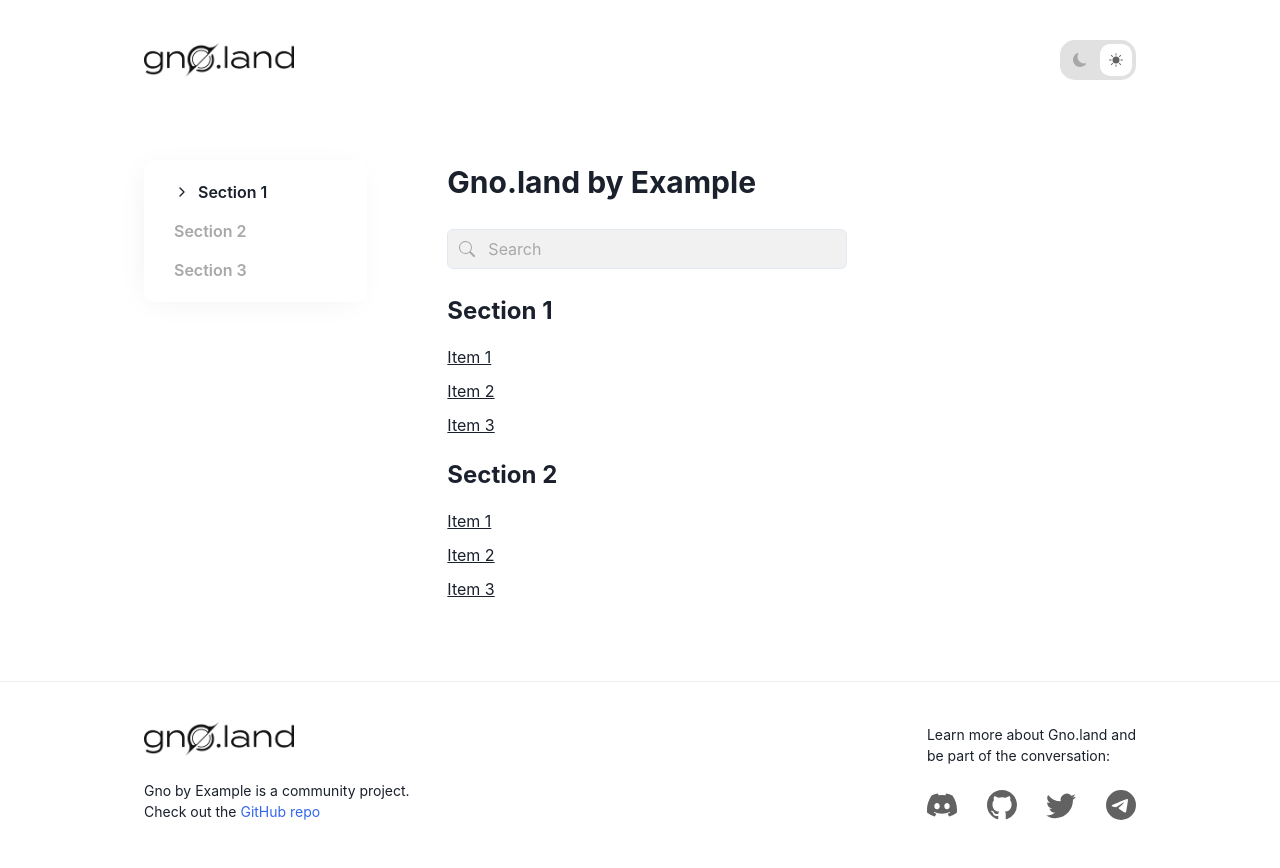
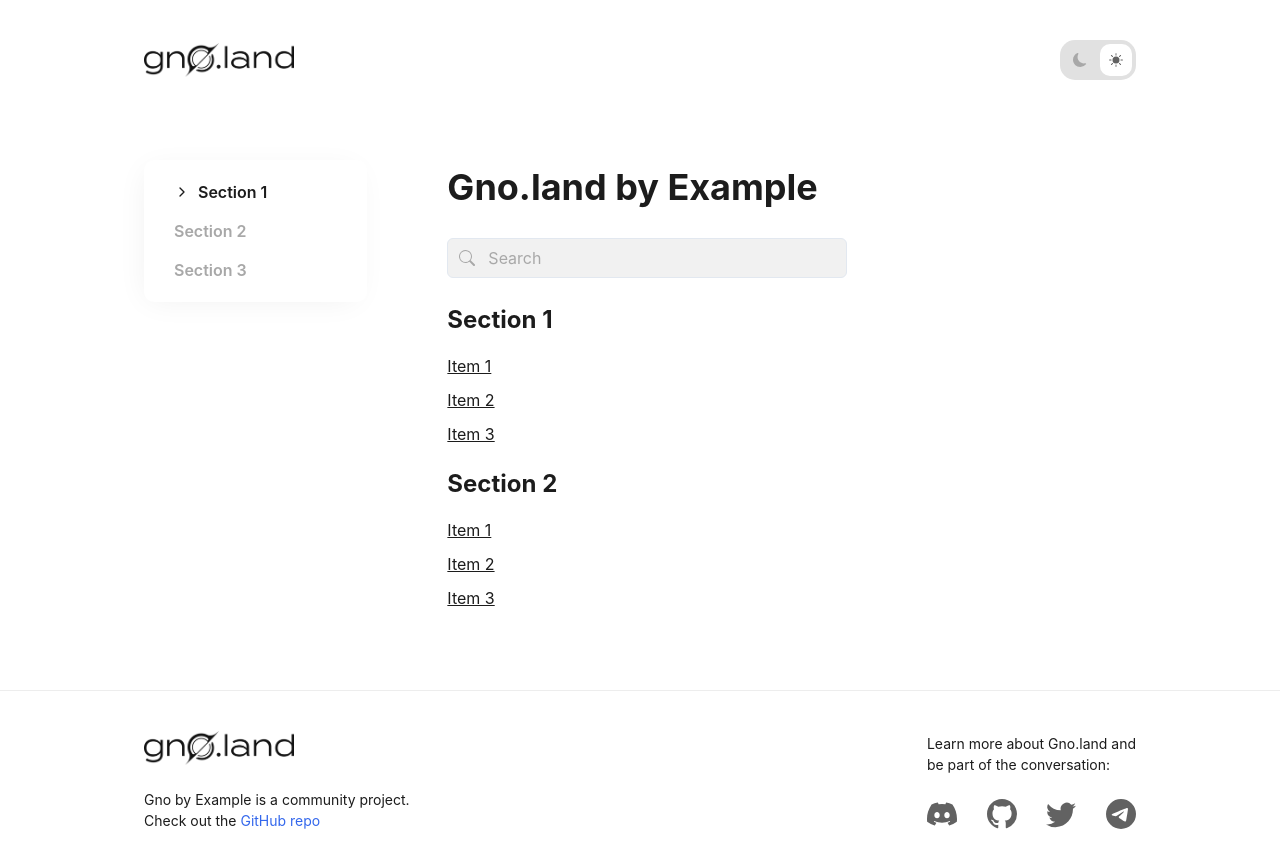
Before and after one commit to gnolang/gno-by-example, a React (Create React App) app: page / in a window 1280 px wide. Shown: the top 868 px of the page. Built offline with nearby package versions, Linux system fonts and the light colour scheme.

Commit message:
Standardize dark mode

```diff
--- a/src/App.tsx
+++ b/src/App.tsx
@@ -1,6 +1,11 @@
 import React from 'react';
-import { ChakraProvider, extendTheme } from '@chakra-ui/react';
+import {
+  ChakraProvider,
+  extendTheme,
+  StyleFunctionProps
+} from '@chakra-ui/react';
 import AppRouter from './router/AppRouter';
+import { mode } from '@chakra-ui/theme-tools';
 
 const App = () => {
   const config = {
@@ -10,6 +15,17 @@
 
   const theme = extendTheme({
     components: {
+      Text: {
+        baseStyle: (props: StyleFunctionProps) => ({
+          color: mode('#1C1C1C', '#A8A8A8')(props)
+        })
+      },
+      Tooltip: {
+        baseStyle: () => ({
+          bg: '#A8A8A8',
+          borderRadius: '5px'
+        })
+      },
       Button: {
         variants: {
           outline: {
@@ -18,6 +34,14 @@
             },
             _active: {
               bg: '#E1E1E1'
+            },
+            _dark: {
+              _hover: {
+                bg: '#3A3A3A'
+              },
+              _active: {
+                bg: '#626262'
+              }
             }
           },
           ghost: {
@@ -26,10 +50,25 @@
             },
             _active: {
               bg: '#E1E1E1'
+            },
+            _dark: {
+              _hover: {
+                bg: '#3A3A3A'
+              },
+              _active: {
+                bg: '#626262'
+              }
             }
           }
         }
       }
+    },
+    styles: {
+      global: (props: StyleFunctionProps) => ({
+        body: {
+          bg: mode('white', '#282828')(props)
+        }
+      })
     },
     config
   });
--- a/src/components/atoms/ContentTable/ContentTable.tsx
+++ b/src/components/atoms/ContentTable/ContentTable.tsx
@@ -1,5 +1,5 @@
 import React, { FC, Fragment, useState } from 'react';
-import { Box, Stack, Text } from '@chakra-ui/react';
+import { Box, Stack, Text, useColorMode } from '@chakra-ui/react';
 import { ESectionTitle, IContentTableProps } from './contentTable.types';
 import { FiChevronRight } from 'react-icons/fi';
 
@@ -14,12 +14,16 @@
     ESectionTitle.SECTION_3
   ];
 
+  const { colorMode } = useColorMode();
+
+  const activeColor = colorMode === 'dark' ? 'white' : '#1C1C1C';
+
   const renderMenuItem = (section: ESectionTitle) => {
     if (section == activeSection) {
       return (
         <Fragment>
-          <FiChevronRight />
-          <Text ml={2} fontWeight={600}>
+          <FiChevronRight color={activeColor} />
+          <Text ml={2} fontWeight={600} color={activeColor}>
             {section}
           </Text>
         </Fragment>
@@ -33,10 +37,12 @@
     );
   };
 
+  const wrapperColor = colorMode === 'dark' ? '#1C1C1C' : 'white';
+
   return (
     <Box
       padding={'20px 100px 20px 30px'}
-      backgroundColor={'white'}
+      backgroundColor={wrapperColor}
       borderRadius={'10px'}
       boxShadow={'-4px 4px 32px -8px rgba(0, 0, 0, 0.07)'}
       height={'auto'}
--- /dev/null
+++ b/src/components/atoms/Logo/Logo.tsx
@@ -0,0 +1,20 @@
+import React, { FC } from 'react';
+import { Link } from 'react-router-dom';
+import { Image, useColorMode } from '@chakra-ui/react';
+import gnolandBlack from '../../../assets/img/gnolandBlack.png';
+import gnolandWhite from '../../../assets/img/gnolandWhite.png';
+import { ILogoProps } from './logo.types';
+
+const Logo: FC<ILogoProps> = () => {
+  const { colorMode } = useColorMode();
+
+  const image = colorMode === 'dark' ? gnolandWhite : gnolandBlack;
+
+  return (
+    <Link to={'/'}>
+      <Image src={image} height={'auto'} width={'150px'} />
+    </Link>
+  );
+};
+
+export default Logo;
--- /dev/null
+++ b/src/components/atoms/Logo/logo.types.ts
@@ -0,0 +1 @@
+export interface ILogoProps {}
--- a/src/components/atoms/Title/Title.tsx
+++ b/src/components/atoms/Title/Title.tsx
@@ -1,12 +1,16 @@
 import { ITitleProps } from './title.types';
 import { FC } from 'react';
-import { Text } from '@chakra-ui/react';
+import { Text, useColorMode } from '@chakra-ui/react';
 
 const Title: FC<ITitleProps> = (props) => {
   const { text, size = '2xl' } = props;
 
+  const { colorMode } = useColorMode();
+
+  const color = colorMode === 'dark' ? 'white' : '#1C1C1C';
+
   return (
-    <Text fontSize={size} as={'b'}>
+    <Text fontSize={size} as={'b'} color={color}>
       {text}
     </Text>
   );
--- a/src/components/layouts/AppLayout/AppLayout.tsx
+++ b/src/components/layouts/AppLayout/AppLayout.tsx
@@ -1,11 +1,15 @@
 import { IAppLayoutProps } from './appLayout.types';
 import React, { FC } from 'react';
-import { Box, Container, Divider } from '@chakra-ui/react';
+import { Box, Container, Divider, useColorMode } from '@chakra-ui/react';
 import { Outlet } from 'react-router-dom';
 import Footer from '../../molecules/Footer/Footer';
 import Header from '../../molecules/Header/Header';
 
 const AppLayout: FC<IAppLayoutProps> = (props) => {
+  const { colorMode } = useColorMode();
+
+  const dividerColor = colorMode === 'dark' ? '#3A3A3A' : '#E1E1E1';
+
   return (
     <Box
       display={'flex'}
@@ -17,7 +21,7 @@
       <Container maxW={'80vw'} my={20}>
         <Outlet />
       </Container>
-      <Divider borderColor={'#E1E1E1'} mt={'auto'} />
+      <Divider borderColor={dividerColor} mt={'auto'} />
       <Footer />
     </Box>
   );
--- a/src/components/molecules/Footer/Footer.tsx
+++ b/src/components/molecules/Footer/Footer.tsx
@@ -1,8 +1,8 @@
 import IFooterProps from './footer.types';
 import React, { FC } from 'react';
-import { Box, Container, Image, Link, Text } from '@chakra-ui/react';
-import gnolandBlack from '../../../assets/img/gnolandBlack.png';
+import { Box, Container, Link, Text } from '@chakra-ui/react';
 import { BsDiscord, BsGithub, BsTelegram, BsTwitter } from 'react-icons/bs';
+import Logo from '../../atoms/Logo/Logo';
 
 const Footer: FC<IFooterProps> = () => {
   const iconColor: string = '#626262';
@@ -36,7 +36,7 @@
       >
         <Box display={'flex'} flexDirection={'column'}>
           <Box mb={6}>
-            <Image src={gnolandBlack} height={'auto'} width={'150px'} />
+            <Logo />
           </Box>
           <Text fontSize={'sm'}>
             Gno by Example is a community project.
--- a/src/components/molecules/Header/Header.tsx
+++ b/src/components/molecules/Header/Header.tsx
@@ -1,9 +1,8 @@
 import IHeaderProps from './header.types';
 import React, { FC } from 'react';
-import { Box, Container, Image } from '@chakra-ui/react';
-import gnolandBlack from '../../../assets/img/gnolandBlack.png';
-import { Link } from 'react-router-dom';
+import { Box, Container } from '@chakra-ui/react';
 import ThemeToggle from '../../atoms/ThemeToggle/ThemeToggle';
+import Logo from '../../atoms/Logo/Logo';
 
 const Header: FC<IHeaderProps> = () => {
   return (
@@ -14,14 +13,8 @@
         alignItems={'center'}
         mt={10}
       >
-        <Box>
-          <Link to={'/'}>
-            <Image src={gnolandBlack} height={'auto'} width={'150px'} />
-          </Link>
-        </Box>
-        <Box>
-          <ThemeToggle />
-        </Box>
+        <Logo />
+        <ThemeToggle />
       </Box>
     </Container>
   );
--- a/src/components/pages/Home/Home.tsx
+++ b/src/components/pages/Home/Home.tsx
@@ -6,13 +6,15 @@
   InputGroup,
   InputLeftElement,
   Stack,
-  Text
+  Text,
+  useColorMode
 } from '@chakra-ui/react';
 import ContentTable from '../../atoms/ContentTable/ContentTable';
 import Title from '../../atoms/Title/Title';
 import { BsSearch } from 'react-icons/bs';
 import { Link } from 'react-router-dom';
 import { ESectionTitle } from '../../atoms/ContentTable/contentTable.types';
+import clsx from 'clsx';
 
 const Home: FC<IHomeProps> = () => {
   const articles: {
@@ -58,11 +60,14 @@
     }
   ];
 
+  const { colorMode } = useColorMode();
+  const isLight = colorMode === 'light';
+
   return (
     <Box display={'flex'}>
       <ContentTable />
       <Box ml={20} display={'flex'} flexDirection={'column'}>
-        <Title text={'Gno.land by Example'} size={'3xl'} />
+        <Title text={'Gno.land by Example'} size={'4xl'} />
         <Box width={'400px'} mt={6}>
           <InputGroup>
             <InputLeftElement pointerEvents="none">
@@ -74,10 +79,16 @@
               variant="outline"
               focusBorderColor={'#A8A8A8'}
               _placeholder={{
-                color: '#A8A8A8'
+                color: clsx({
+                  ['#A8A8A8']: isLight,
+                  ['white']: !isLight
+                })
               }}
               css={{
-                background: '#F1F1F1'
+                background: clsx({
+                  ['#F1F1F1']: isLight,
+                  ['#1C1C1C']: !isLight
+                })
               }}
             />
           </InputGroup>
--- a/src/components/pages/Tutorial/Tutorial.tsx
+++ b/src/components/pages/Tutorial/Tutorial.tsx
@@ -7,6 +7,7 @@
   IconButton,
   Text,
   Tooltip,
+  useColorMode,
   useToast
 } from '@chakra-ui/react';
 import Title from '../../atoms/Title/Title';
@@ -17,6 +18,12 @@
 const Tutorial: FC<ITutorialProps> = () => {
   const toast = useToast();
   const id = 'copy-toast';
+
+  const { colorMode } = useColorMode();
+
+  const isLight = colorMode === 'light';
+  const codeWrapper = isLight ? '#F1F1F1' : '#3A3A3A';
+  const codeColor = isLight ? '#282828' : '#A8A8A8';
 
   return (
     <Box display={'flex'} flexDirection={'column'}>
@@ -33,7 +40,7 @@
         <Title text={'Item 1'} size={'3xl'} />
       </Box>
       <Box display={'flex'} flexDirection={'column'}>
-        <Text>
+        <Text align={'justify'}>
           Lorem ipsum dolor sit amet, consectetur adipiscing elit. Pellentesque
           nisi mauris, congue vitae congue a, consequat nec sapien. Vestibulum
           imperdiet nec elit et lobortis. Suspendisse potenti. Nunc non lectus
@@ -49,7 +56,8 @@
           display={'flex'}
           width={'100%'}
           padding={'30px'}
-          backgroundColor={'#F1F1F1'}
+          backgroundColor={codeWrapper}
+          color={codeColor}
           borderRadius={'10px'}
           my={6}
           flexDirection={'column'}
@@ -77,7 +85,7 @@
               </Button>
             </Tooltip>
           </Box>
-          <Text>Hello!</Text>
+          <Text color={codeColor}>Hello!</Text>
         </Box>
         <Divider />
         <Box
```
